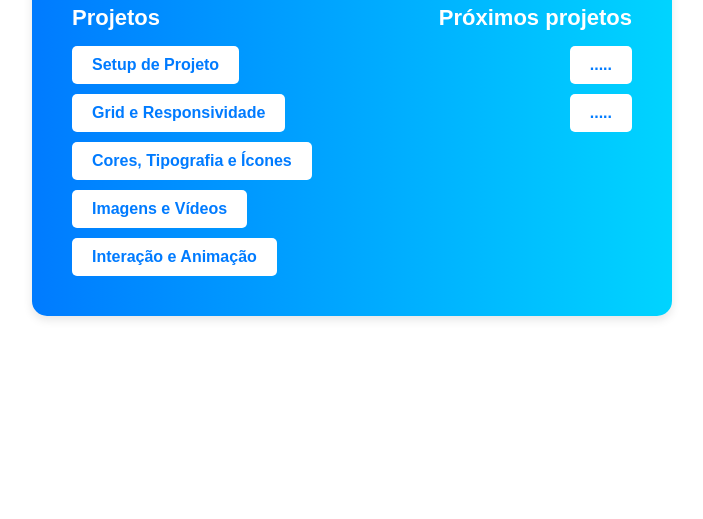
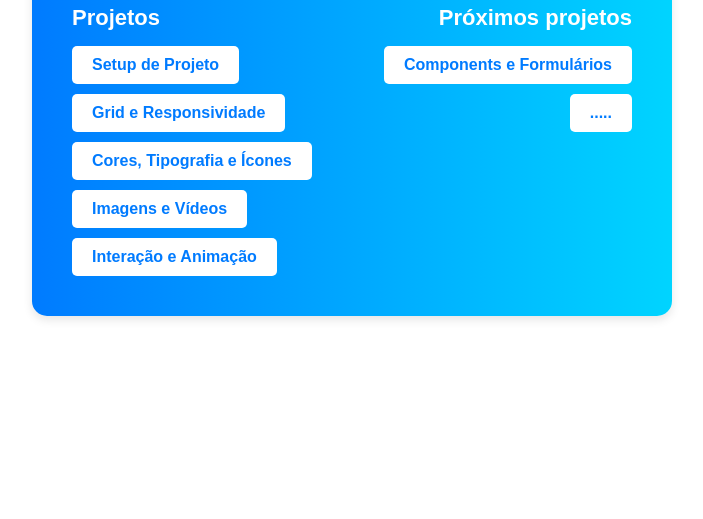
Before and after one commit to BrunaDev/S205-IHM, a plain HTML site: page index.html in a window 1280 px wide. Shown: the part 281-800 px from the top of the page, without its empty margins (288-991 px from the left). Drawn offline with Linux system fonts and the light colour scheme.

Commit message:
:construction: Adding a link to the repository for components and forms

```diff
--- a/index.html
+++ b/index.html
@@ -26,7 +26,7 @@
                 <div class="right-section">
                     <h3>Próximos projetos</h3>
                     <ul>
-                        <li><a href="#">.....</a></li>
+                        <li><a href="Projetos/ComponentesFormularios/index.html">Components e Formulários</a></li>
                         <li><a href="#">.....</a></li>
                     </ul>
                 </div>
```
